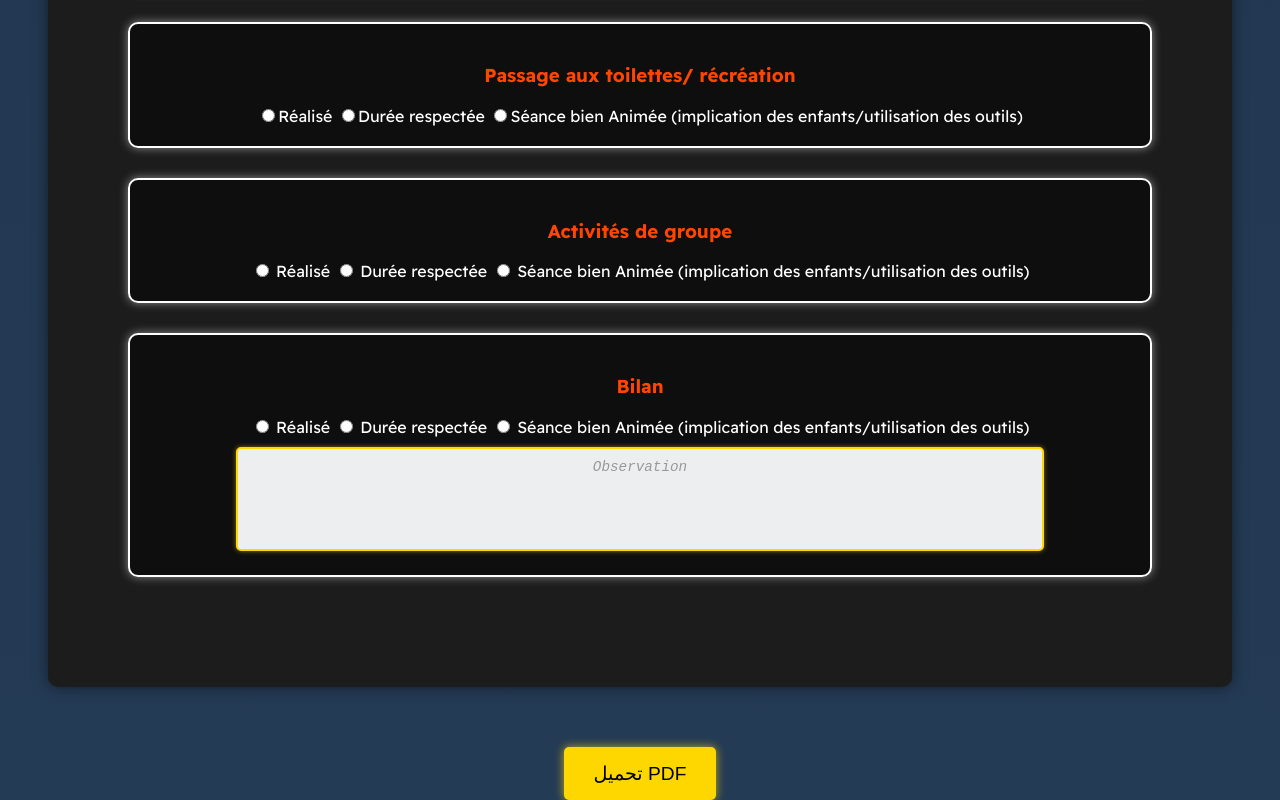
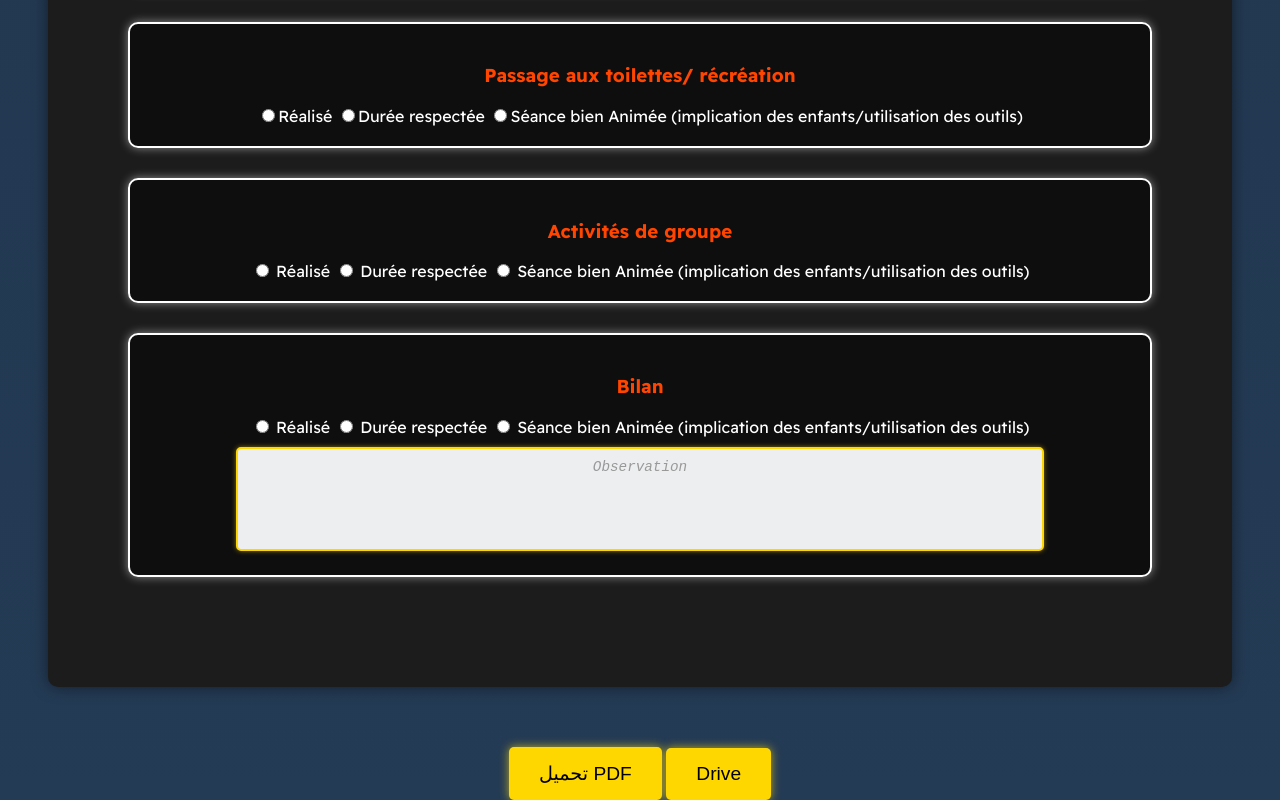
Before and after one commit to khadija-doja/Sep-Rapport, a plain HTML site: page rapport1.html in a window 1280 px wide. Shown: the part 9005-9805 px from the top of the page. Drawn offline with nearby package versions, Linux system fonts and the light colour scheme.

Commit message:
تحديث rapport1.html لتحسين المحتوى وتنسيق النصوص

```diff
--- a/rapport1.html
+++ b/rapport1.html
@@ -390,6 +390,8 @@
 </div>
 
 <button id="downloadPDF">تحميل PDF</button>
+<button  id="downloadPDF"  onclick="window.location.href='https://drive.google.com';";">Drive</button>
+
 
 
 
@@ -515,6 +517,7 @@
         cursor: pointer;
         margin-top: 20px;
         box-shadow: 0 0 10px rgba(255, 215, 0, 0.7);
+        gap: 80px;
     }
 
     #downloadPDF:hover {
```
